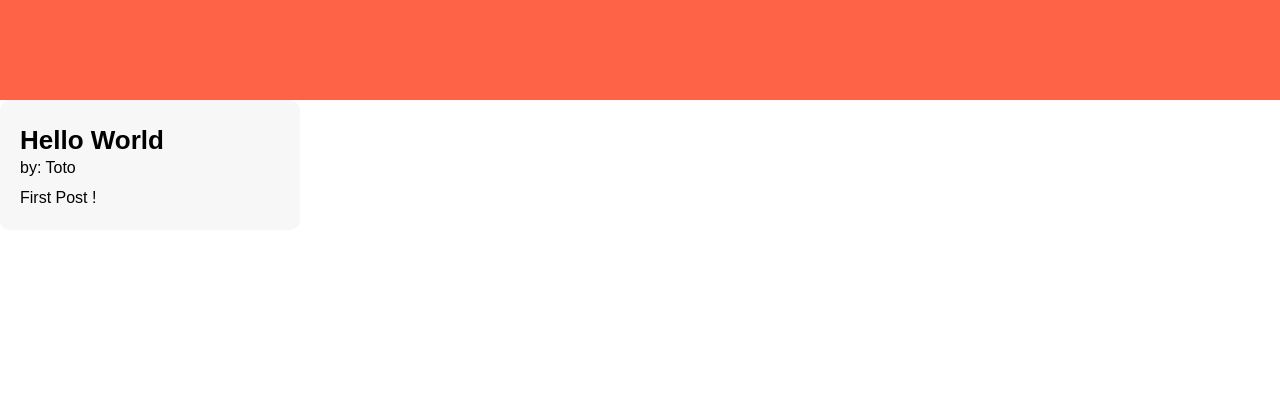
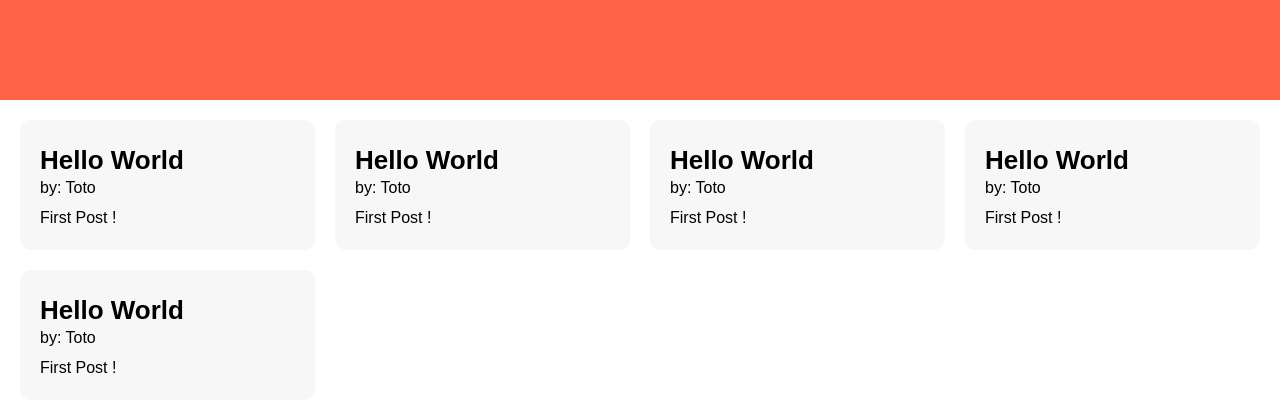
Before and after one commit to rqphy/Bloggo-Front, a React (Create React App) app: page / in a window 1280 px wide. Shown: the top 412 px of the page. Built offline with nearby package versions, Linux system fonts and the light colour scheme.

Commit message:
:lipstick: posts list]

```diff
--- a/src/App.css
+++ b/src/App.css
@@ -1 +1,12 @@
-@import './Common/reset.css'
+@import './Common/reset.css';
+
+.App__postslist
+{
+    display: grid;
+    align-items: center;
+    align-self: center;
+
+    grid-template-columns: repeat(auto-fit, minmax(240px, 1fr));
+    gap: 20px;
+    padding: 20px;
+}
--- a/src/App.js
+++ b/src/App.js
@@ -4,12 +4,18 @@ import BlogPost from './Components/BlogPost/BlogPost'
 
 const App = () =>
 {
-  return (
+return (
     <div className="App">
-      <PostForm />
-      <BlogPost />
+        <PostForm />
+        <div className='App__postslist'>
+            <BlogPost />
+            <BlogPost />
+            <BlogPost />
+            <BlogPost />
+            <BlogPost />
+        </div>
     </div>
-  )
+)
 }
 
 export default App
--- a/src/Components/BlogPost/BlogPost.css
+++ b/src/Components/BlogPost/BlogPost.css
@@ -1,7 +1,6 @@
 .BlogPost
 {
     width: 100%;
-    max-width: 300px;
     min-height: 100px;
     padding: 20px;
     border-radius: 10px;
```
